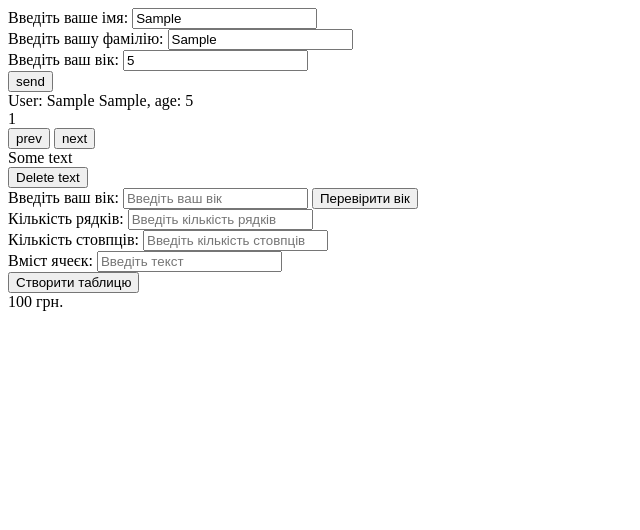
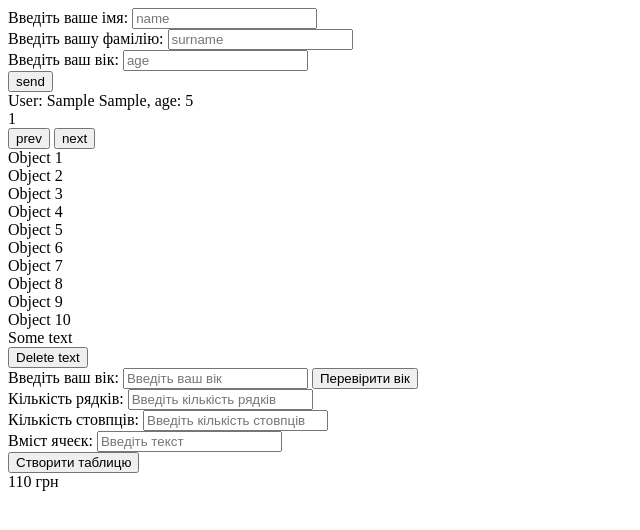
Before and after one commit to Alex-Kyryliuk/js_2024, a plain HTML site: page HW10/index.html in a window 1280 px wide. Both pictures are taken after typing "Sample", "Sample", "5" into the empty fields and a click on the button "send". Shown: the whole page, without its empty margins (0-640 px from the left). Drawn offline with Linux system fonts and the light colour scheme.

Commit message:
correct mistake

```diff
--- a/HW10/index.html
+++ b/HW10/index.html
@@ -27,6 +27,7 @@
 <!---------------------------------------------------------->
 <button id="prevButton">prev</button>
 <button id="nextButton">next</button>
+<div id="objAdd"></div>
 <!---------------------------------------------------------->
 <div id="text">Some text</div>
 <button id="deleteText">Delete text</button>
@@ -50,7 +51,7 @@
 <div id="tableContainer"></div>
 
 <!---------------------------------------------------------->
-<div id="price">100 грн.</div>
+<div id="priceBlock"></div>
 
 <script src="main.js">
 </script>
--- a/HW10/main.js
+++ b/HW10/main.js
@@ -6,18 +6,15 @@ myForm.button.onclick = function () {
     let surname = myForm.i2.value;
     let age = myForm.i3.value;
 
-    // let user = {
-    //     name: name,
-    //     surname: surname,
-    //     age: +age
-    // };
-    // let div = document.createElement('div');
-    // document.getElementById('target').appendChild(div).innerText = JSON.stringify(user);
-
     let div = document.createElement('div');
     document.getElementById('target').appendChild(div);
     div.innerText = `User: ${name} ${surname}, age: ${+age}`
+
+    myForm.i1.value = '';
+    myForm.i2.value = '';
+    myForm.i3.value = '';
 }
+
 myForm.onsubmit = function (ev) {
     ev.preventDefault();
 }
@@ -46,7 +43,7 @@ localStorage.setItem('sessions', JSON.stringify(sessions));
 
 // зробити масив на 100 об'єктів та дві кнопки prev next
 // при завантажені сторінки з'являються перші 10 об'єктів.
-//     При натисканні next виводяться настпні 10 об'єктів
+// При натисканні next виводяться настпні 10 об'єктів
 // При натисканні prev виводяться попередні 10 об'єктів
 
 let arr = [];
@@ -57,11 +54,11 @@ for (let i = 0; i < 100; i++) {
     arr.push({index: i + 1, data: `Object ${i + 1}`});
 }
 
-// console.log(arr);
-
 function displayItems(startIndex, endIndex) {
     for (let i = startIndex; i < endIndex; i++) {
-        console.log(arr[i].data);
+        let divObj = document.createElement('div');
+        document.getElementById('objAdd').appendChild(divObj);
+        divObj.innerText = arr[i].data;
     }
 }
 
@@ -100,6 +97,7 @@ let checkAgeButton = document.getElementById('checkAgeButton');
 
 checkAgeButton.addEventListener('click', function () {
     let age = parseInt(ageInput.value);
+    ageInput.value = '';
 
     if (age < 18) {
         alert('Вам немає 18 років.');
@@ -108,14 +106,16 @@ checkAgeButton.addEventListener('click', function () {
     } else {
         alert('???');
     }
+
+
 });
 //
 // *** Створити 3 інпута та кнопку. Один визначає кількість рядків, другий - кількість ячеєк, третій вмиіст ячеєк.
 //     При натисканні кнопки, вся ця інформація зчитується і формується табличка, з відповідним вмістом.
 let createTableButton = document.getElementById('createTableButton');
 createTableButton.addEventListener('click', function () {
-    let rowCount = parseInt(document.getElementById('rowCountInput').value);
-    let columnCount = parseInt(document.getElementById('columnCountInput').value);
+    let rowCount = document.getElementById('rowCountInput').value;
+    let columnCount = document.getElementById('columnCountInput').value;
     let cellContent = document.getElementById('cellContentInput').value;
 
     let tableContainer = document.getElementById('tableContainer');
@@ -126,10 +126,39 @@ createTableButton.addEventListener('click', function () {
         let row = document.createElement('tr');
         for (let j = 0; j < columnCount; j++) {
             let cell = document.createElement('td');
-            cell.textContent = cellContent;
+            cell.innerText = cellContent;
             row.appendChild(cell);
         }
         table.appendChild(row);
     }
     tableContainer.appendChild(table);
+
+    document.getElementById('rowCountInput').value = '';
+    document.getElementById('columnCountInput').value = '';
+    document.getElementById('cellContentInput').value = '';
 });
+
+// *** (подібне було вище, але...будьте уважні в другій частині) створити сторінку з довільним блоком, в середині якого є значення "100грн"
+// при перезавантаженні сторінки до значаення додається по 10грн, але !!!
+//     зміна ціни відбувається тільки на перезавантаження, які відбулись пізніше ніж 10 секунд після попереднього.
+//     При перезавантаженні, яке відбулось раніше ніж минуло 10 секунд - нічого не відбувається
+
+function updatePrice() {
+    let currentTime = new Date().getTime();
+    let priceBlock = document.getElementById('priceBlock');
+
+    let lastUpdateTime = JSON.parse(localStorage.getItem('lastUpdateTime')) || [];
+    let lastUpdatePrice = parseInt(localStorage.getItem('lastUpdatePrice')) || 100;
+
+    if (lastUpdateTime.length === 0 || currentTime - lastUpdateTime[lastUpdateTime.length - 1].time >= 10000) {
+        let newPrice = lastUpdatePrice + 10;
+        priceBlock.innerText = newPrice + " грн";
+
+        localStorage.setItem('lastUpdateTime', JSON.stringify([lastUpdateTime, {time: currentTime}]));
+        localStorage.setItem('lastUpdatePrice', newPrice);
+    } else {
+        priceBlock.innerText = lastUpdatePrice + " грн";
+    }
+}
+
+updatePrice();
```
